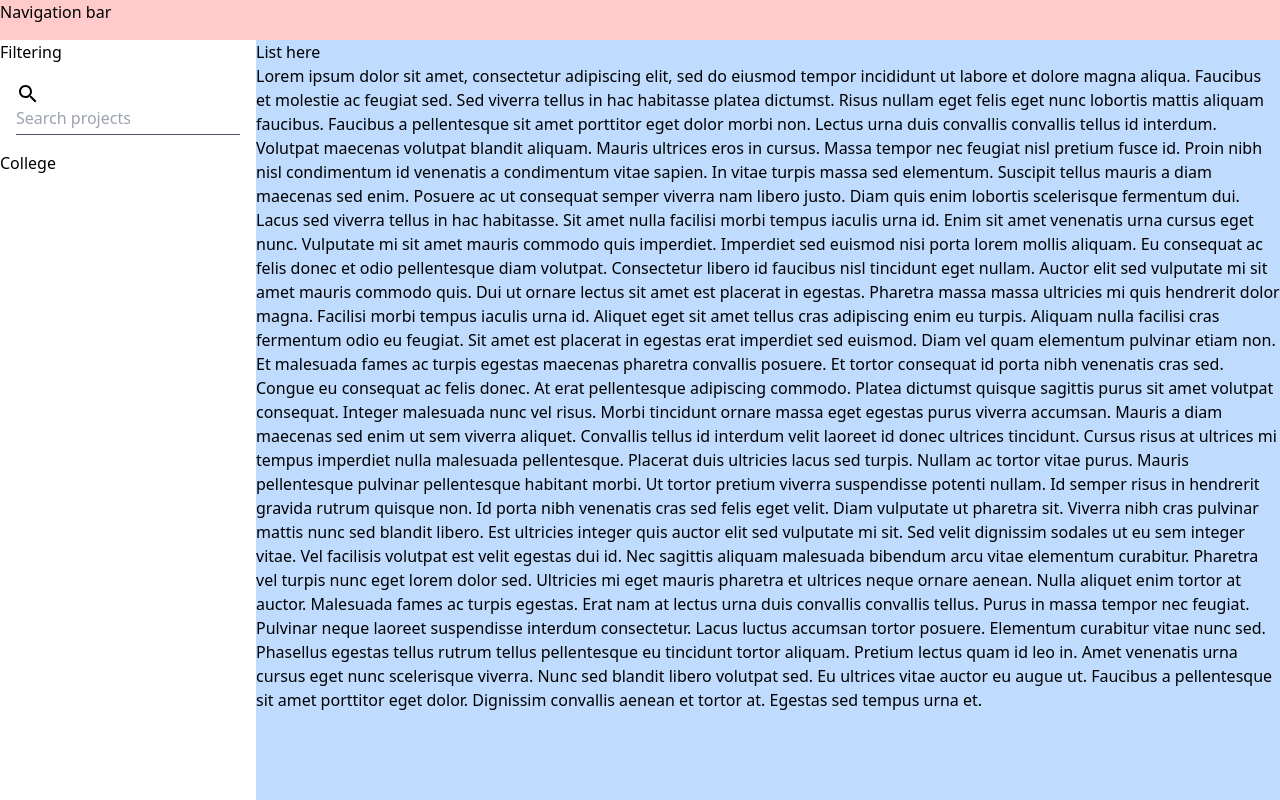
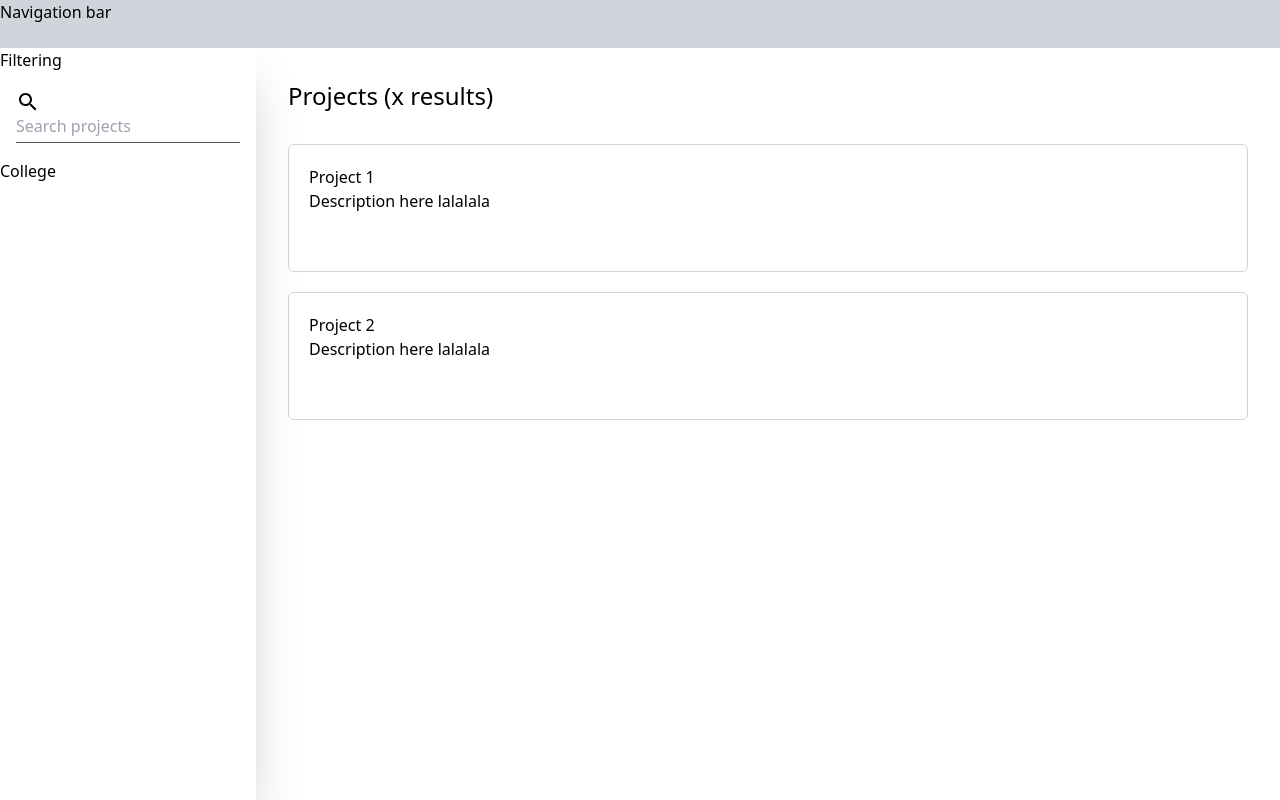
Before and after one commit to ingridhabrekke/capstone, a React (Create React App) app in the folder capstone-graveyard/: page / in a window 1280 px wide. Built offline with nearby package versions, Linux system fonts and the light colour scheme.

Commit message:
change some colors, add boxes to List

```diff
--- a/capstone-graveyard/src/components/Home/List/index.jsx
+++ b/capstone-graveyard/src/components/Home/List/index.jsx
@@ -3,18 +3,28 @@ import React from "react";
 
 function List() {
     return(
-        <div>
-            <h1>List here</h1>
-            <p>Lorem ipsum dolor sit amet, consectetur adipiscing elit, sed do eiusmod tempor incididunt ut labore et dolore magna aliqua. Faucibus et molestie ac feugiat sed. Sed viverra tellus in hac habitasse platea dictumst. Risus nullam eget felis eget nunc lobortis mattis aliquam faucibus. Faucibus a pellentesque sit amet porttitor eget dolor morbi non. Lectus urna duis convallis convallis tellus id interdum. Volutpat maecenas volutpat blandit aliquam. Mauris ultrices eros in cursus. Massa tempor nec feugiat nisl pretium fusce id. Proin nibh nisl condimentum id venenatis a condimentum vitae sapien. In vitae turpis massa sed elementum. Suscipit tellus mauris a diam maecenas sed enim.
+        <div className="">
+            <h1 className="p-8 pb-3 text-2xl">Projects (x results)</h1>
+            <div class="container max-h-80 justify-start ">
+              <div class="mb-5 mt-5 block h-32 rounded-md border bg-white border-gray-300 m-8">
+                <div class="h-full grid-cols-5">
+                  <div class="p-5">
+                    <p>Project 1</p>
+                    <p>Description here lalalala</p>
+                  </div>
+                </div>
+              </div>
+              <div class="mb-5 mt-5 block h-32 rounded-md border bg-white border-gray-300 m-8">
+                <div class="h-full grid-cols-5">
+                  <div class="p-5">
+                    <p>Project 2</p>
+                    <p>Description here lalalala</p>
+                  </div>
+                </div>
+              </div>
+            </div>
+        </div>
 
-Posuere ac ut consequat semper viverra nam libero justo. Diam quis enim lobortis scelerisque fermentum dui. Lacus sed viverra tellus in hac habitasse. Sit amet nulla facilisi morbi tempus iaculis urna id. Enim sit amet venenatis urna cursus eget nunc. Vulputate mi sit amet mauris commodo quis imperdiet. Imperdiet sed euismod nisi porta lorem mollis aliquam. Eu consequat ac felis donec et odio pellentesque diam volutpat. Consectetur libero id faucibus nisl tincidunt eget nullam. Auctor elit sed vulputate mi sit amet mauris commodo quis. Dui ut ornare lectus sit amet est placerat in egestas. Pharetra massa massa ultricies mi quis hendrerit dolor magna. Facilisi morbi tempus iaculis urna id. Aliquet eget sit amet tellus cras adipiscing enim eu turpis. Aliquam nulla facilisi cras fermentum odio eu feugiat.
-
-Sit amet est placerat in egestas erat imperdiet sed euismod. Diam vel quam elementum pulvinar etiam non. Et malesuada fames ac turpis egestas maecenas pharetra convallis posuere. Et tortor consequat id porta nibh venenatis cras sed. Congue eu consequat ac felis donec. At erat pellentesque adipiscing commodo. Platea dictumst quisque sagittis purus sit amet volutpat consequat. Integer malesuada nunc vel risus. Morbi tincidunt ornare massa eget egestas purus viverra accumsan. Mauris a diam maecenas sed enim ut sem viverra aliquet. Convallis tellus id interdum velit laoreet id donec ultrices tincidunt. Cursus risus at ultrices mi tempus imperdiet nulla malesuada pellentesque. Placerat duis ultricies lacus sed turpis. Nullam ac tortor vitae purus. Mauris pellentesque pulvinar pellentesque habitant morbi. Ut tortor pretium viverra suspendisse potenti nullam. Id semper risus in hendrerit gravida rutrum quisque non. Id porta nibh venenatis cras sed felis eget velit. Diam vulputate ut pharetra sit. Viverra nibh cras pulvinar mattis nunc sed blandit libero.
-
-Est ultricies integer quis auctor elit sed vulputate mi sit. Sed velit dignissim sodales ut eu sem integer vitae. Vel facilisis volutpat est velit egestas dui id. Nec sagittis aliquam malesuada bibendum arcu vitae elementum curabitur. Pharetra vel turpis nunc eget lorem dolor sed. Ultricies mi eget mauris pharetra et ultrices neque ornare aenean. Nulla aliquet enim tortor at auctor. Malesuada fames ac turpis egestas. Erat nam at lectus urna duis convallis convallis tellus. Purus in massa tempor nec feugiat.
-
-Pulvinar neque laoreet suspendisse interdum consectetur. Lacus luctus accumsan tortor posuere. Elementum curabitur vitae nunc sed. Phasellus egestas tellus rutrum tellus pellentesque eu tincidunt tortor aliquam. Pretium lectus quam id leo in. Amet venenatis urna cursus eget nunc scelerisque viverra. Nunc sed blandit libero volutpat sed. Eu ultrices vitae auctor eu augue ut. Faucibus a pellentesque sit amet porttitor eget dolor. Dignissim convallis aenean et tortor at. Egestas sed tempus urna et.</p>
-        </div>
     )
 };
 
--- a/capstone-graveyard/src/components/Home/NavBar/index.jsx
+++ b/capstone-graveyard/src/components/Home/NavBar/index.jsx
@@ -2,7 +2,7 @@ import React from "react";
 
 function NavBar() {
     return(
-       <div className="h-10 bg-red-200">
+       <div className="h-12 bg-gray-300">
             <h1>Navigation bar </h1>
        </div>
     )
--- a/capstone-graveyard/src/pages/Home/index.jsx
+++ b/capstone-graveyard/src/pages/Home/index.jsx
@@ -6,12 +6,12 @@ import List from '../../components/Home/List';
 function Home() {
     return(
         <div className="flex flex-col h-screen">
-            <NavBar className="bg-red-200"/>
+            <NavBar/>
             <div className="flex flex-1 overflow-auto">
-                <div className="basis-64 overflow-auto">
+                <div className="basis-64 overflow-auto shadow-2xl">
                     <Filtering />
                 </div>
-                <div className="bg-blue-200 flex-1 overflow-auto">
+                <div className="flex-1 overflow-auto">
                     <List />
                 </div>
             </div>
```
